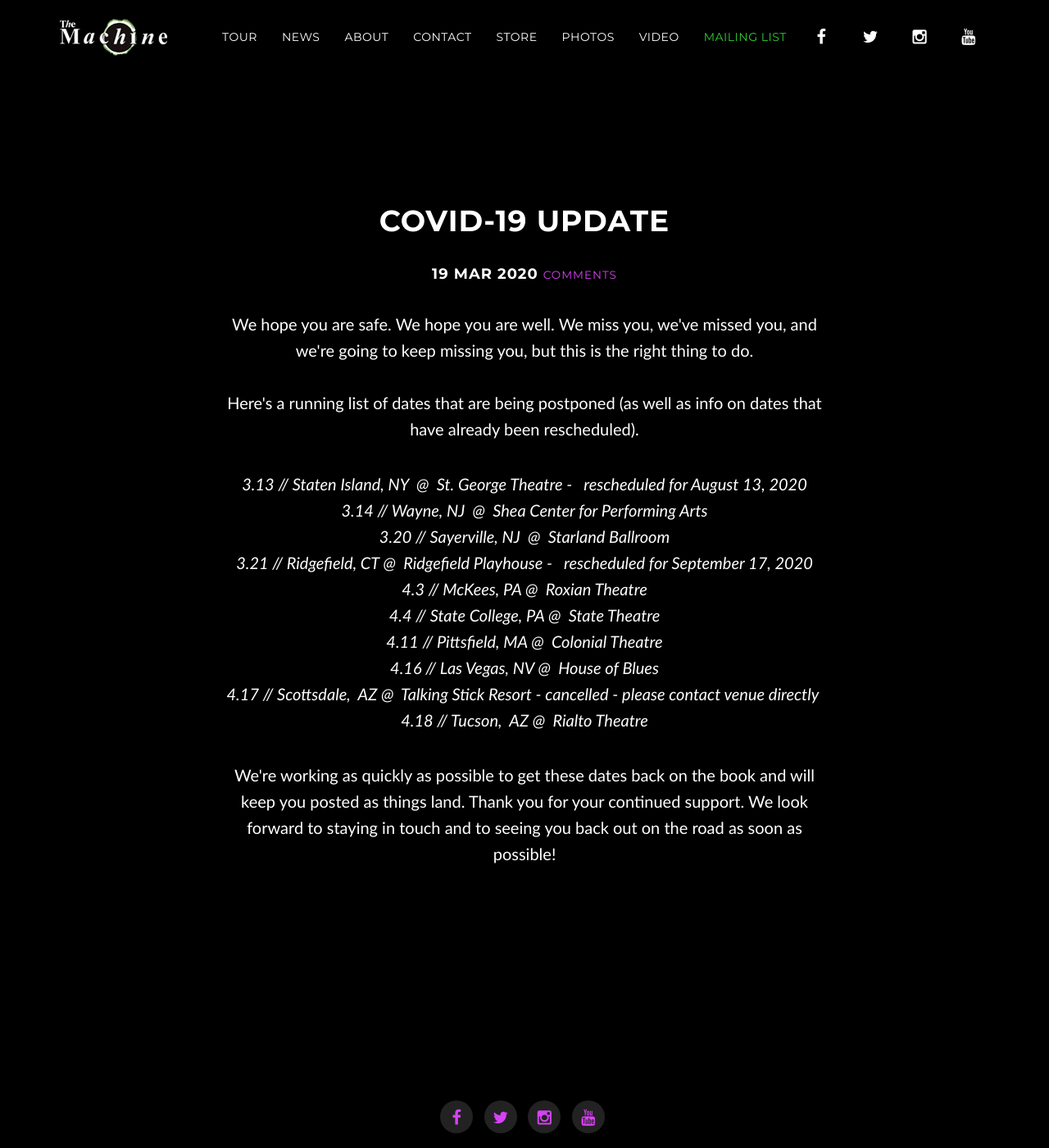
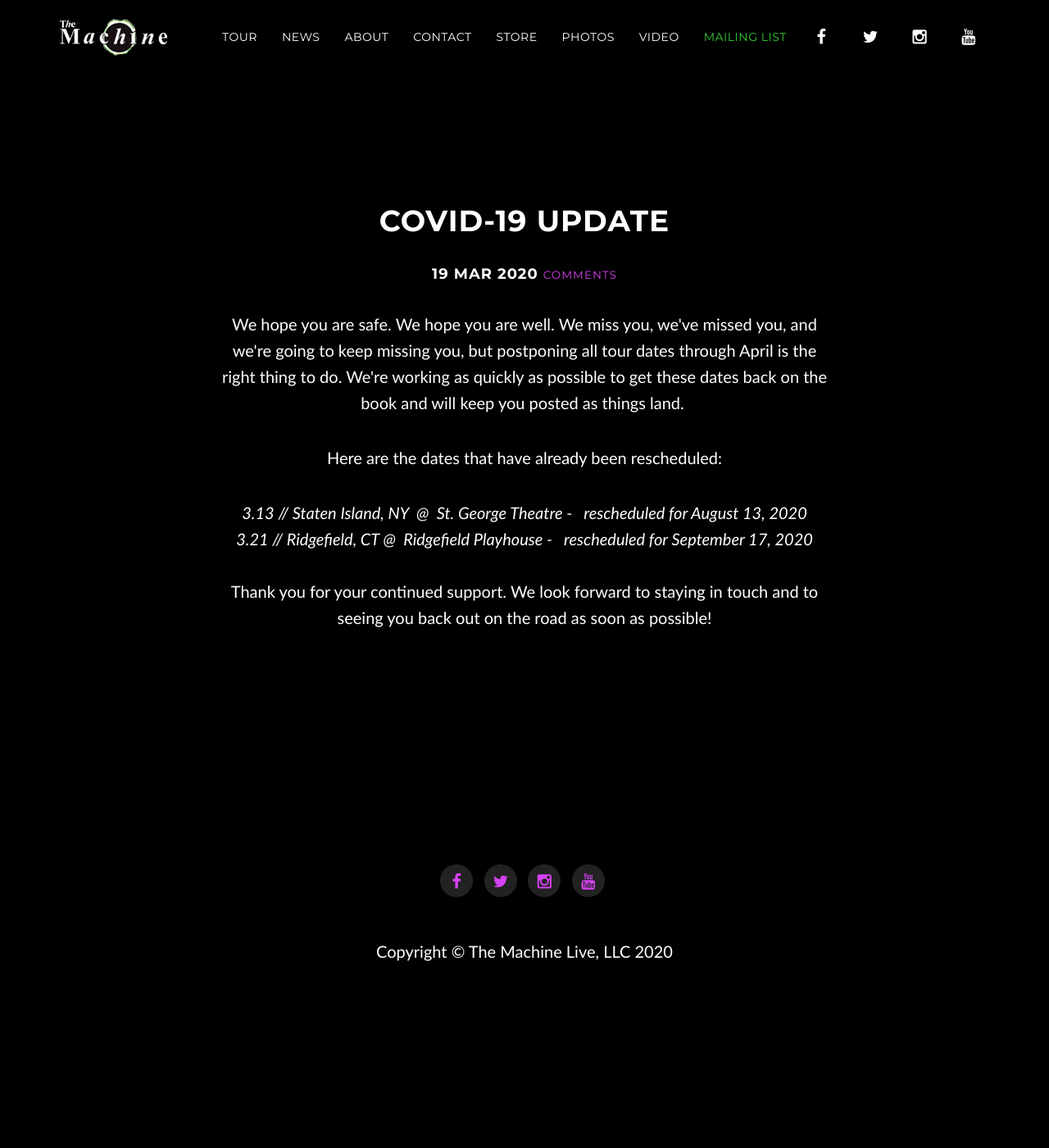
Before and after one commit to machineweb/machineweb.github.io, a Jekyll site: the page built from _posts/2020-03-19-.md, in a window 1280 px wide and 1400 px high. Shown: the whole window at 82% size. Built offline with Jekyll 4.4.1, drawn with Linux system fonts in a browser that asks for light colours; comment, search, counter and statistics services are not loaded.

Commit message:
Updated news item

```diff
--- a/_posts/2020-03-19-.md
+++ b/_posts/2020-03-19-.md
@@ -4,19 +4,11 @@ section-type: post
 title: COVID-19 UPDATE
 ---
 
-<p>We hope you are safe. We hope you are well. We miss you, we've missed you, and we're going to keep missing you, but this is the right thing to do.<br />
-<br />
-Here's a running list of dates that are being postponed (as well as info on dates that have already been rescheduled).</p>
+<p>We hope you are safe. We hope you are well. We miss you, we've missed you, and we're going to keep missing you, but postponing all tour dates through April&nbsp;is the right thing to do.&nbsp;We're working as quickly as possible to get these dates back on the book and will keep you posted as things land.&nbsp;</p>
+
+<p>Here are the dates that have already been rescheduled:</p>
 
 <p><cite>3.13 // Staten Island, NY &nbsp;@ &nbsp;St. George Theatre - &nbsp; rescheduled for August 13, 2020<br />
-3.14 // Wayne, NJ &nbsp;@ &nbsp;Shea Center for Performing Arts<br />
-3.20 // Sayerville, NJ &nbsp;@ &nbsp;Starland Ballroom<br />
-3.21 // Ridgefield, CT @ &nbsp;Ridgefield Playhouse - &nbsp; rescheduled for September 17, 2020<br />
-4.3 // McKees, PA @ &nbsp;Roxian Theatre<br />
-4.4 // State College, PA @ &nbsp;State Theatre<br />
-4.11 // Pittsfield, MA @ &nbsp;Colonial Theatre<br />
-4.16 // Las Vegas, NV @ &nbsp;House of Blues<br />
-4.17 // Scottsdale, &nbsp;AZ @ &nbsp;Talking Stick Resort - cancelled - please contact venue directly&nbsp;<br />
-4.18 // Tucson, &nbsp;AZ @ &nbsp;Rialto Theatre</cite></p>
-
-<p>We're working as quickly as possible to get these dates back on the book and will keep you posted as things land.&nbsp;Thank you for your continued support. We look forward to staying in touch and to seeing you back out on the road as soon as possible!</p>
+3.21 // Ridgefield, CT @ &nbsp;Ridgefield Playhouse - &nbsp; rescheduled for September 17, 2020</cite><br />
+<br />
+Thank you for your continued support. We look forward to staying in touch and to seeing you back out on the road as soon as possible!</p>
```
